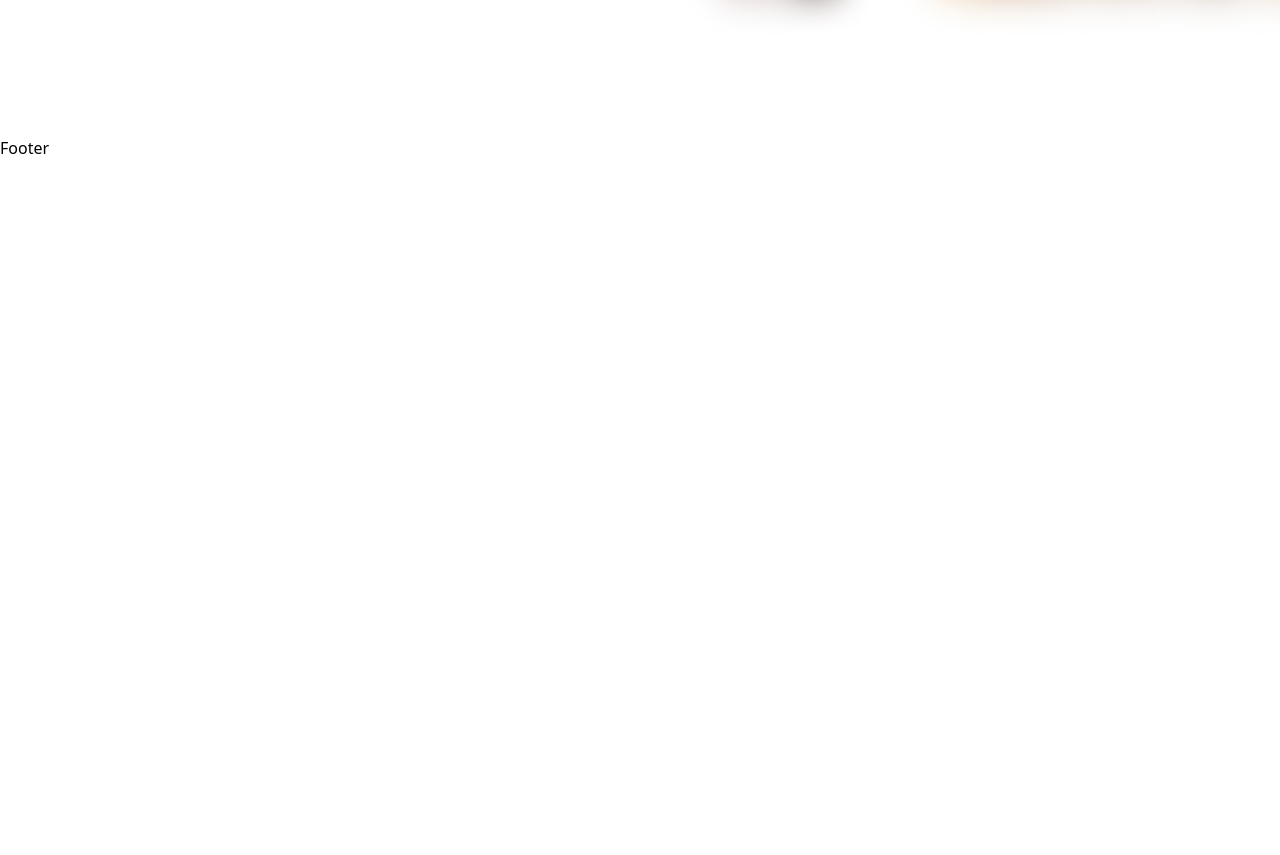
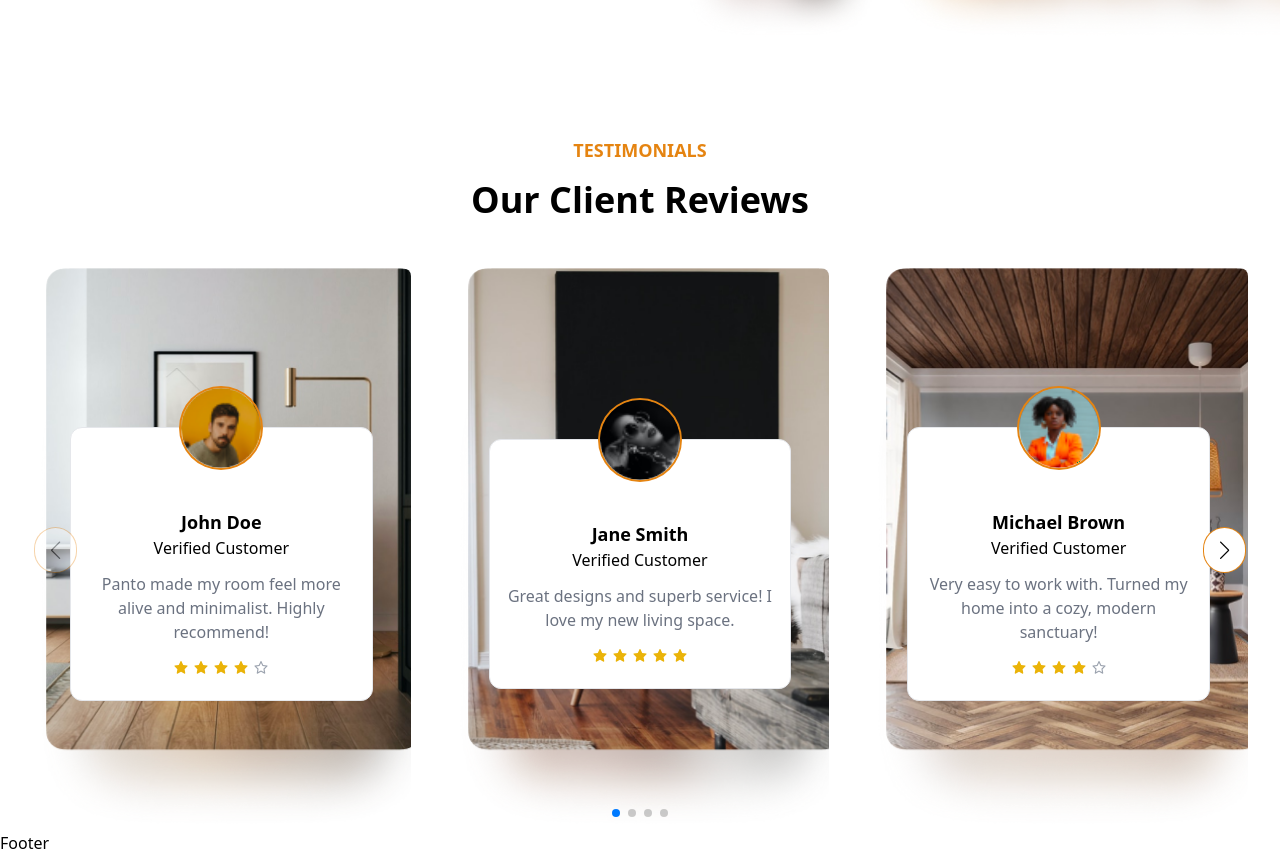
Before and after one commit to mhmasum1/furniture-landing-page-react-js, a React (Vite) app: page / in a window 1280 px wide. Shown: the part 3120-3975 px from the top of the page. Before the commit the page ends 3280 px from the top, so only its background shows below. Built offline with nearby package versions, Linux system fonts and the light colour scheme.

Commit message:
Added our client sections and use swipe js pagination and nevagation

```diff
--- a/package.json
+++ b/package.json
@@ -13,7 +13,8 @@
     "react": "^19.1.1",
     "react-dom": "^19.1.1",
     "react-icons": "^5.5.0",
-    "react-router-dom": "^7.8.1"
+    "react-router-dom": "^7.8.1",
+    "swiper": "^11.2.10"
   },
   "devDependencies": {
     "@eslint/js": "^9.33.0",
--- a/src/App.css
+++ b/src/App.css
@@ -1 +1,6 @@
 @import url('https://fonts.googleapis.com/css2?family=Poppins:ital,wght@0,100;0,200;0,300;0,400;0,500;0,600;0,700;0,800;0,900;1,100;1,200;1,300;1,400;1,500;1,600;1,700;1,800;1,900&display=swap');
+
+.swiper-button-prev:after,
+.swiper-button-next:after {
+    @apply px-4 py-2 ring-1 ring-primary hover:text-white hover:bg-primary rounded-full bg-white text-black text-lg !important;
+}
--- a/src/pages/home/Home.jsx
+++ b/src/pages/home/Home.jsx
@@ -4,6 +4,7 @@ import WhyChoosingUs from './WhyChoosingUs'
 import Products from '../shop/Products'
 import Experiences from './Experiences'
 import Matarials from './Matarials'
+import Testimonials from './Testimonials'
 
 
 const Home = () => {
@@ -14,6 +15,7 @@ const Home = () => {
             <Products headline="Best Selling Products"></Products>
             <Experiences></Experiences>
             <Matarials></Matarials>
+            <Testimonials></Testimonials>
 
         </>
     )
--- /dev/null
+++ b/src/pages/home/Testimonials.jsx
@@ -0,0 +1,79 @@
+import React from 'react'
+import Rating from '../../components/Rating';
+// Import Swiper React components
+import { Swiper, SwiperSlide } from 'swiper/react';
+
+// Import Swiper styles
+import 'swiper/css';
+import 'swiper/css/pagination';
+
+import 'swiper/css/navigation';
+
+// import required modules
+import { Navigation } from 'swiper/modules';
+
+// import required modules
+import { Pagination } from 'swiper/modules';
+import { reviews } from '../../utils/review';
+
+const Testimonials = () => {
+    return (
+        <section className='max-w-screen-2xl container mx-auto px-8'>
+            <div className='text-center mb-12'>
+                <h3 className=' uppercase text-lg font-semibold text-primary mb-4'>Testimonials</h3>
+                <h2 className=' capitalize text-4xl font-bold mb-4 '>Our Client Reviews</h2>
+            </div>
+
+            {/* Review carts */}
+            <Swiper
+                slidesPerView={1}
+                spaceBetween={10}
+                pagination={{
+                    clickable: true,
+                }}
+                navigation={true}
+                breakpoints={{
+                    640: {
+                        slidesPerView: 1,
+                        spaceBetween: 20,
+                    },
+                    768: {
+                        slidesPerView: 2,
+                        spaceBetween: 40,
+                    },
+                    1024: {
+                        slidesPerView: 3,
+                        spaceBetween: 40,
+                    },
+                }}
+                modules={[Pagination, Navigation]}
+                className="mySwiper"
+            >
+                {
+                    reviews.map((review, index) => (
+                        <SwiperSlide key={index} className='bg-no-repeat bg-cover rounded-lg' style={{ backgroundImage: `url(${review.coverImg})` }}>
+                            <div className=' md:h-[547px] flex justify-center items-center mb-4 '  >
+                                <div className='mt-16 mb-5 bg-white border rounded-xl md:w-4/5 w-full p-4 relative'>
+                                    <img className='size-20 absolute -top-10 ring-2 ring-primary object-cover rounded-full left-1/2 -translate-x-1/2' src={review.image} alt="" />
+                                    <div className='text-center mt-16'>
+                                        <h3 className=' text-lg font-semibold dark:text-black'> {review.name}</h3>
+                                        <p className='mb-3 dark:text-black'>Verified Customer</p>
+                                        <p className='text-gray-500 dark:text-black mb-4'>{review.review}</p>
+                                        <div className='w-full mx-auto mb-2 flex items-center justify-center text-center'>
+                                            <Rating rating={review.rating}></Rating>
+                                        </div>
+                                    </div>
+                                </div>
+
+                            </div>
+                        </SwiperSlide>
+                    ))
+                }
+
+
+            </Swiper>
+        </section>
+    )
+}
+
+export default Testimonials
--- /dev/null
+++ b/src/utils/review.js
@@ -0,0 +1,52 @@
+import reviewer1 from '../assets/reviewer1.png'
+import reviewer2 from '../assets/reviewer2.png'
+import reviewer3 from '../assets/reviewer3.png'
+import testimonialBG1 from '../assets/testimonial1.png'
+import testimonialBG2 from '../assets/testimonial2.png'
+import testimonialBG3 from '../assets/testimonial3.png'
+export const reviews = [
+    {
+        name: 'John Doe',
+        review: 'Panto made my room feel more alive and minimalist. Highly recommend!',
+        image: reviewer1,
+        coverImg: testimonialBG1,
+        rating: 4,
+    },
+    {
+        name: 'Jane Smith',
+        review: 'Great designs and superb service! I love my new living space.',
+        image: reviewer2,
+        coverImg: testimonialBG2,
+        rating: 5,
+    },
+    {
+        name: 'Michael Brown',
+        review: 'Very easy to work with. Turned my home into a cozy, modern sanctuary!',
+        image: reviewer3,
+        coverImg: testimonialBG3,
+        rating: 4,
+    },
+    {
+        name: 'Michael Brown',
+        review: 'Very easy to work with. Turned my home into a cozy, modern sanctuary!',
+        image: reviewer1,
+        coverImg: testimonialBG1,
+        rating: 3,
+    },
+    {
+        name: 'Michael Brown',
+        review: 'Very easy to work with. Turned my home into a cozy, modern sanctuary!',
+        image: reviewer2,
+        coverImg: testimonialBG2,
+        rating: 5,
+    },
+    {
+        name: 'Michael Brown',
+        review: 'Very easy to work with. Turned my home into a cozy, modern sanctuary!',
+        image: reviewer3,
+        coverImg: testimonialBG3,
+        rating: 4,
+    },
+
+    // Add more reviews as needed...
+];
```
Also changed, not shown: 1 other file (tests, documents, lock files or other folders).
